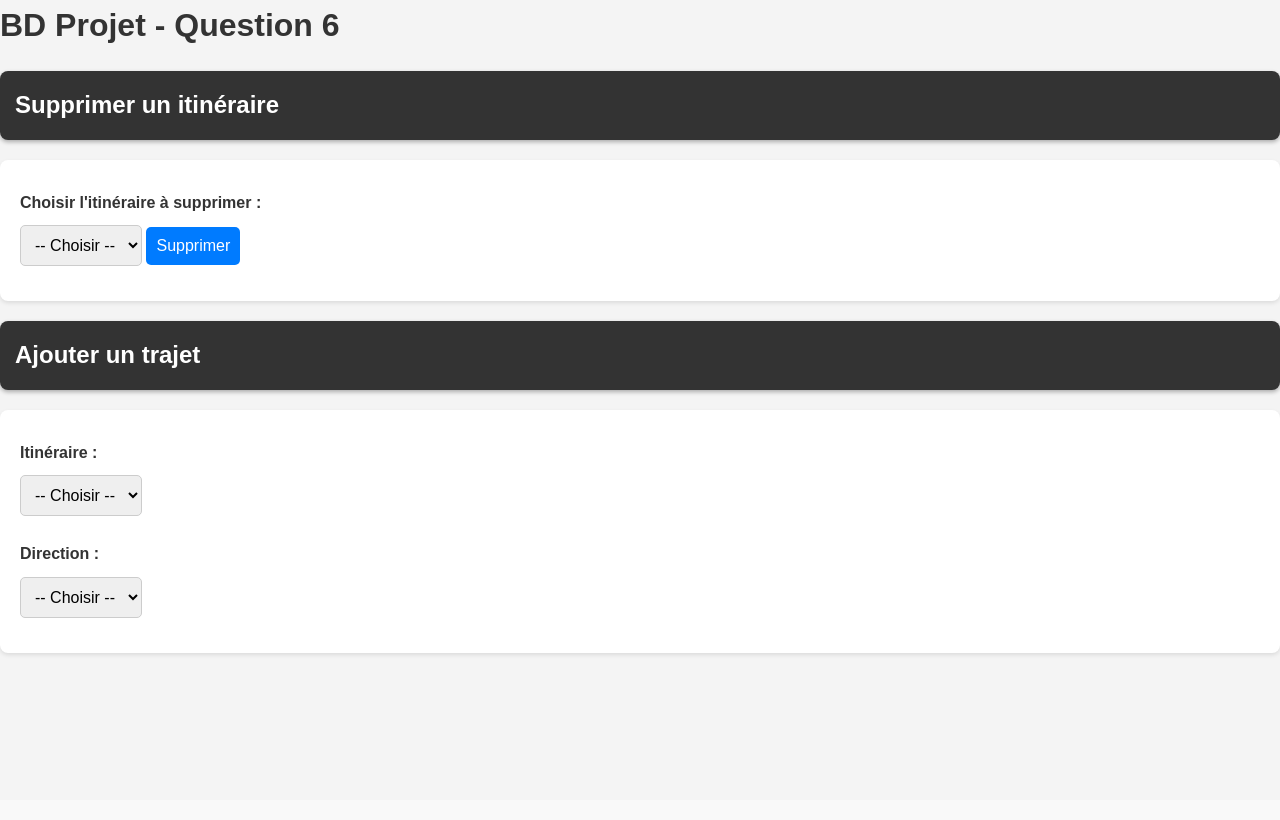
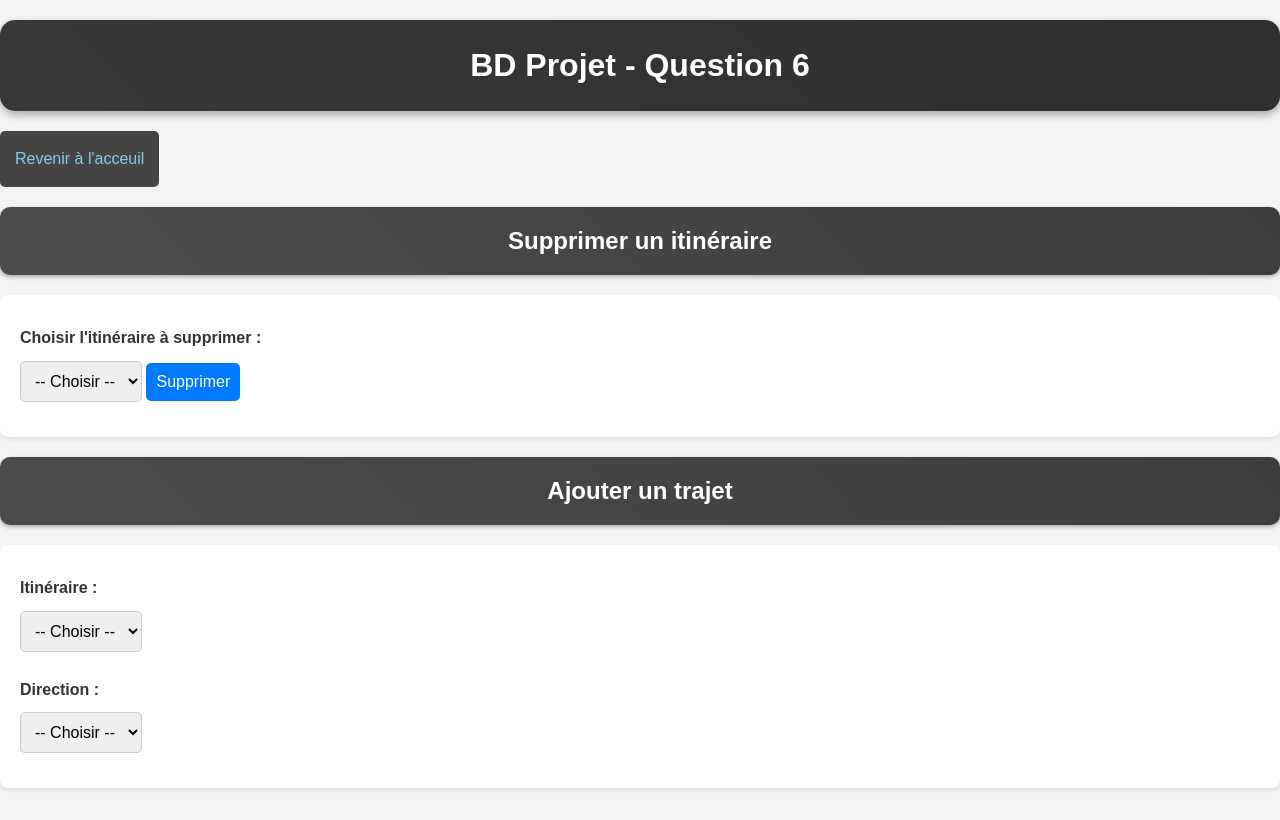
Before and after one commit to Couata/BD, a PHP site: page /project_pages/page6.php in a window 1280 px wide. Before the commit the page ends 656 px from the top, so only its background shows below. Run offline with PHP 8.4, Linux system fonts and the light colour scheme; data that the repository does not hold is empty.

Commit message:
changement sur styles

```diff
--- a/db_project_2025/docker-lamp-master/www/css/page6_style.css
+++ /dev/null
@@ -1,199 +0,0 @@
-
-body, html {
-    font-family: 'Arial', sans-serif;
-    margin: 0;
-    padding: 0;
-    height: 100%;
-    background-color: #f4f4f4;
-    color: #333;
-}
-
-body {
-    line-height: 1.6;
-}
-
-h1, h2 {
-    margin: 0;
-}
-
-a {
-    text-decoration: none;
-    color: inherit;
-}
-
-header {
-    background-color: #121212;
-    color: white;
-    padding: 20px;
-    text-align: center;
-    box-shadow: 0 4px 6px rgba(0, 0, 0, 0.2);
-    font-size: 1.5em;
-}
-
-header h1 {
-    margin: 0;
-    font-size: 2.5em;
-    font-weight: 600;
-}
-
-
-main {
-    padding: 20px;
-    background-color: #f4f4f4;
-    min-height: calc(100vh - 80px);
-}
-
-
-h2 {
-    background-color: #333;
-    color: #fff;
-    padding: 15px;
-    margin: 20px 0;
-    border-radius: 8px;
-    box-shadow: 0 2px 4px rgba(0, 0, 0, 0.3);
-}
-
-h3 {
-    color: #333;
-    font-size: 1.2em;
-    margin-top: 20px;
-}
-
-
-form {
-    background-color: white;
-    padding: 20px;
-    border-radius: 8px;
-    box-shadow: 0 2px 4px rgba(0, 0, 0, 0.1);
-    margin-bottom: 20px;
-}
-
-label {
-    font-weight: bold;
-    margin: 10px 0 5px;
-    display: block;
-}
-
-input, select, button {
-    width: 100%;
-    padding: 10px;
-    margin: 5px 0 15px 0;
-    border: 1px solid #ccc;
-    border-radius: 5px;
-    font-size: 1em;
-}
-
-input[type="text"], select {
-    width: 45%;
-    display: inline-block;
-}
-
-button {
-    background-color: #007bff;
-    color: white;
-    cursor: pointer;
-    border: none;
-    transition: background-color 0.3s ease;
-}
-
-button:hover {
-    background-color: #0056b3;
-}
-
-button:disabled {
-    background-color: #ccc;
-}
-
-
-#message {
-    padding: 15px;
-    margin: 20px 0;
-    border-radius: 5px;
-    font-weight: bold;
-    box-shadow: 0 2px 4px rgba(0, 0, 0, 0.1);
-}
-
-#message p {
-    margin: 0;
-}
-
-#message p.green {
-    background-color: #d4edda;
-    color: #155724;
-}
-
-#message p.red {
-    background-color: #f8d7da;
-    color: #721c24;
-}
-
-#message p.orange {
-    background-color: #fff3cd;
-    color: #856404;
-}
-
-select, button[type="submit"] {
-    width: auto;
-    display: inline-block;
-}
-
-select option {
-    padding: 10px;
-}
-
-
-.box {
-    background-color: #333;
-    padding: 20px;
-    border-radius: 5px;
-    color: white;
-    text-align: center;
-    cursor: pointer;
-    transition: transform 0.3s ease, background-color 0.3s ease;
-}
-
-.box:hover {
-    transform: translateY(-5px);
-    background-color: #444;
-}
-
-.subboxes {
-    list-style-type: none;
-    padding: 0;
-    margin-top: 10px;
-    opacity: 0;
-    max-height: 0;
-    transition: opacity 0.6s ease-in-out, max-height 0.6s ease-in-out;
-    overflow: hidden;
-}
-
-.subboxes li {
-    margin: 10px 0;
-}
-
-.subboxes .subbox {
-    background-color: #444;
-    padding: 15px;
-    border-radius: 5px;
-    color: #87CEEB;
-    transition: transform 0.3s ease;
-}
-
-.subboxes .subbox:hover {
-    transform: translateY(-5px);
-    background-color: #555;
-}
-
-.subboxes a {
-    color: #87CEEB;
-    text-decoration: none;
-}
-
-.subboxes a:hover .subbox {
-    background-color: #555;
-}
-
-.has-subboxes:hover .subboxes {
-    opacity: 1;
-    max-height: 500px;
-}
--- a/db_project_2025/docker-lamp-master/www/css/page7_style.css
+++ b/db_project_2025/docker-lamp-master/www/css/pages_style.css
@@ -11,7 +11,7 @@ body {
     line-height: 1.6;
 }
 
-h1, h2 {
+h1, h2, h3 {
     margin: 0;
 }
 
@@ -41,13 +41,62 @@ main {
     min-height: calc(100vh - 80px);
 }
 
+h1 {
+    background-color: #333;
+    color: #fff;
+    padding: 20px;
+    margin: 20px 0;
+    border-radius: 15px;
+    box-shadow: 0 4px 8px rgba(0, 0, 0, 0.3);
+    text-align: center;
+    position: relative;
+    overflow: hidden;
+}
+
+h1:before {
+    content: '';
+    position: absolute;
+    top: 0;
+    left: 0;
+    width: 100%;
+    height: 100%;
+    background: linear-gradient(45deg, rgba(255, 255, 255, 0.1), rgba(0, 0, 0, 0.1));
+    z-index: 1;
+    mix-blend-mode: overlay;
+}
+
+h1 span {
+    position: relative;
+    z-index: 2;
+}
+
 h2 {
-    background-color: #333;
+    background-color: #444;
     color: #fff;
     padding: 15px;
     margin: 20px 0;
-    border-radius: 8px;
+    border-radius: 10px;
     box-shadow: 0 2px 4px rgba(0, 0, 0, 0.3);
+    text-align: center;
+    position: relative;
+    overflow: hidden;
+}
+
+h2:before {
+    content: '';
+    position: absolute;
+    top: 0;
+    left: 0;
+    width: 100%;
+    height: 100%;
+    background: linear-gradient(45deg, rgba(255, 255, 255, 0.1), rgba(0, 0, 0, 0.1));
+    z-index: 1;
+    mix-blend-mode: overlay;
+}
+
+h2 span {
+    position: relative;
+    z-index: 2;
 }
 
 h3 {
@@ -70,7 +119,7 @@ label {
     display: block;
 }
 
-input, select, button {
+input, select, button, textarea {
     width: 100%;
     padding: 10px;
     margin: 5px 0 15px 0;
@@ -191,3 +240,28 @@ select option {
     opacity: 1;
     max-height: 500px;
 }
+
+/* Additional styles for specific elements */
+.subbox {
+    background-color: #444;
+    padding: 15px;
+    border-radius: 5px;
+    color: #87CEEB;
+    transition: transform 0.3s ease;
+    display: inline-block;
+    width: auto;
+}
+
+.subbox:hover {
+    transform: translateY(-5px);
+    background-color: #555;
+}
+
+.subbox a {
+    color: #87CEEB;
+    text-decoration: none;
+}
+
+.subbox a:hover {
+    background-color: #555;
+}
--- a/db_project_2025/docker-lamp-master/www/project_pages/page1.php
+++ b/db_project_2025/docker-lamp-master/www/project_pages/page1.php
@@ -6,6 +6,7 @@
     ?>
     <head>
         <title>Page1</title>
+        <link rel="stylesheet" type="text/css" href="../css/pages_style.css">
     </head>
     <body>
         <h1>Recherche sur l'agence, horaire et recherche exception</h1>
--- a/db_project_2025/docker-lamp-master/www/project_pages/page2.php
+++ b/db_project_2025/docker-lamp-master/www/project_pages/page2.php
@@ -5,6 +5,7 @@
     ?>
     <head>
         <title>BD Project - Question 2</title>
+        <link rel="stylesheet" type="text/css" href="../css/pages_style.css">
     </head>
     <body>
         <h1>Insertion de nouveau service</h1>
--- a/db_project_2025/docker-lamp-master/www/project_pages/page6.php
+++ b/db_project_2025/docker-lamp-master/www/project_pages/page6.php
@@ -58,10 +58,13 @@ if ($_SERVER["REQUEST_METHOD"] === "POST" && isset($_POST['save_trajet'])) {
 <html>
 <head>
     <title>Page6</title>
-    <link rel="stylesheet" type="text/css" href="../css/page6_style.css">
+    <link rel="stylesheet" type="text/css" href="../css/pages_style.css">
 </head>
 <body>
     <h1>BD Projet - Question 6</h1>
+    <a href="../index.html">
+            <div class="subbox">Revenir à l'acceuil</div>
+    </a>
 
     <!-- Display the message if set in session -->
     <?php
--- a/db_project_2025/docker-lamp-master/www/project_pages/page7.php
+++ b/db_project_2025/docker-lamp-master/www/project_pages/page7.php
@@ -25,10 +25,13 @@ if ($message) {
 <html>
 <head>
     <title>Page 7</title>
-    <link rel="stylesheet" type="text/css" href="../css/page7_style.css">
+    <link rel="stylesheet" type="text/css" href="../css/pages_style.css">
 </head>
 <body>
     <h1>BD Projet - Question 7</h1>
+    <a href="../index.html">
+            <div class="subbox">Revenir à l'acceuil</div>
+    </a>
 
     <?php if (isset($_SESSION['message'])): ?>
         <div id="message"><?= $_SESSION['message'] ?></div>
```
Also changed, not shown: db_project_2025/docker-lamp-master/www/css/page1_style.css (deleted, +0 -47 lines).
